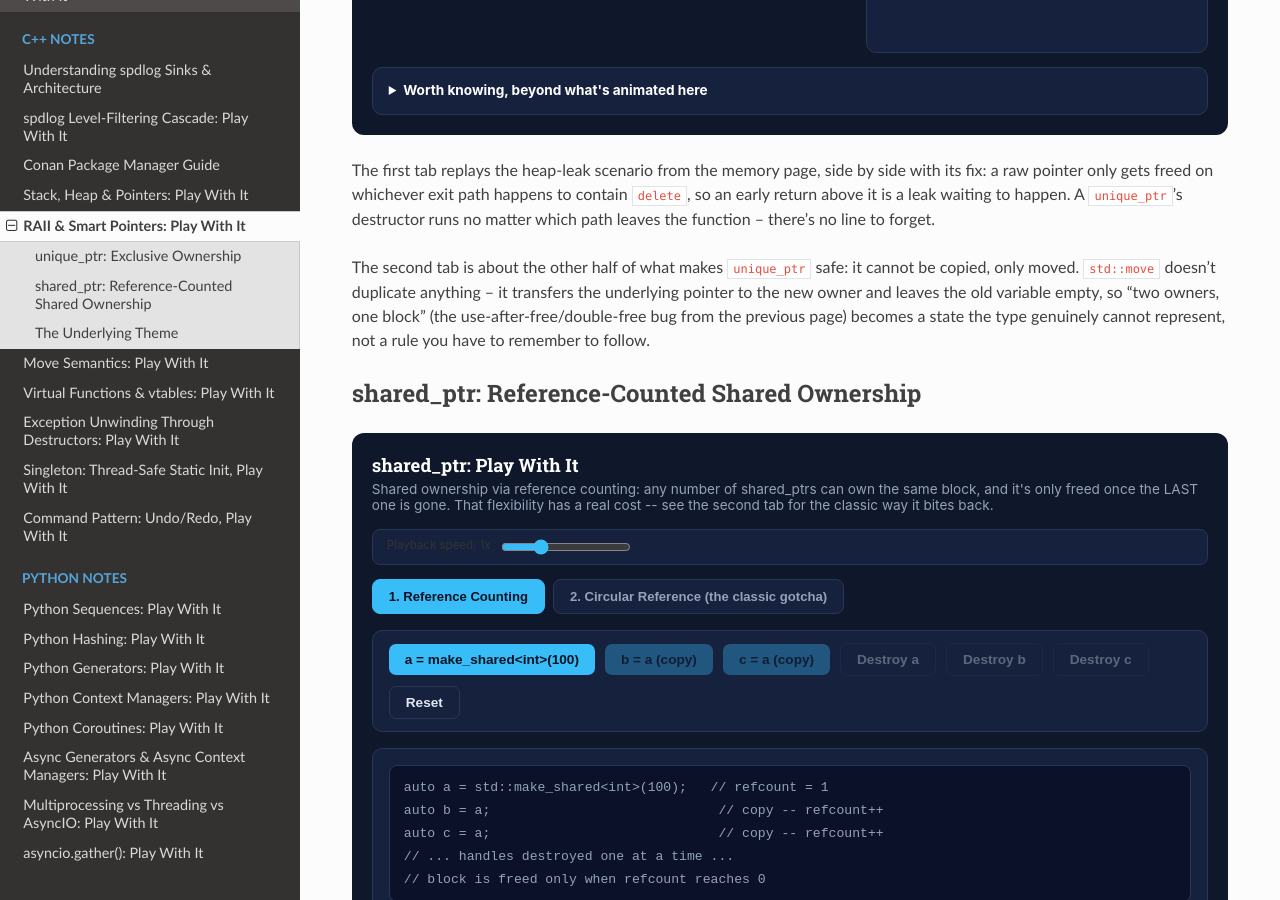
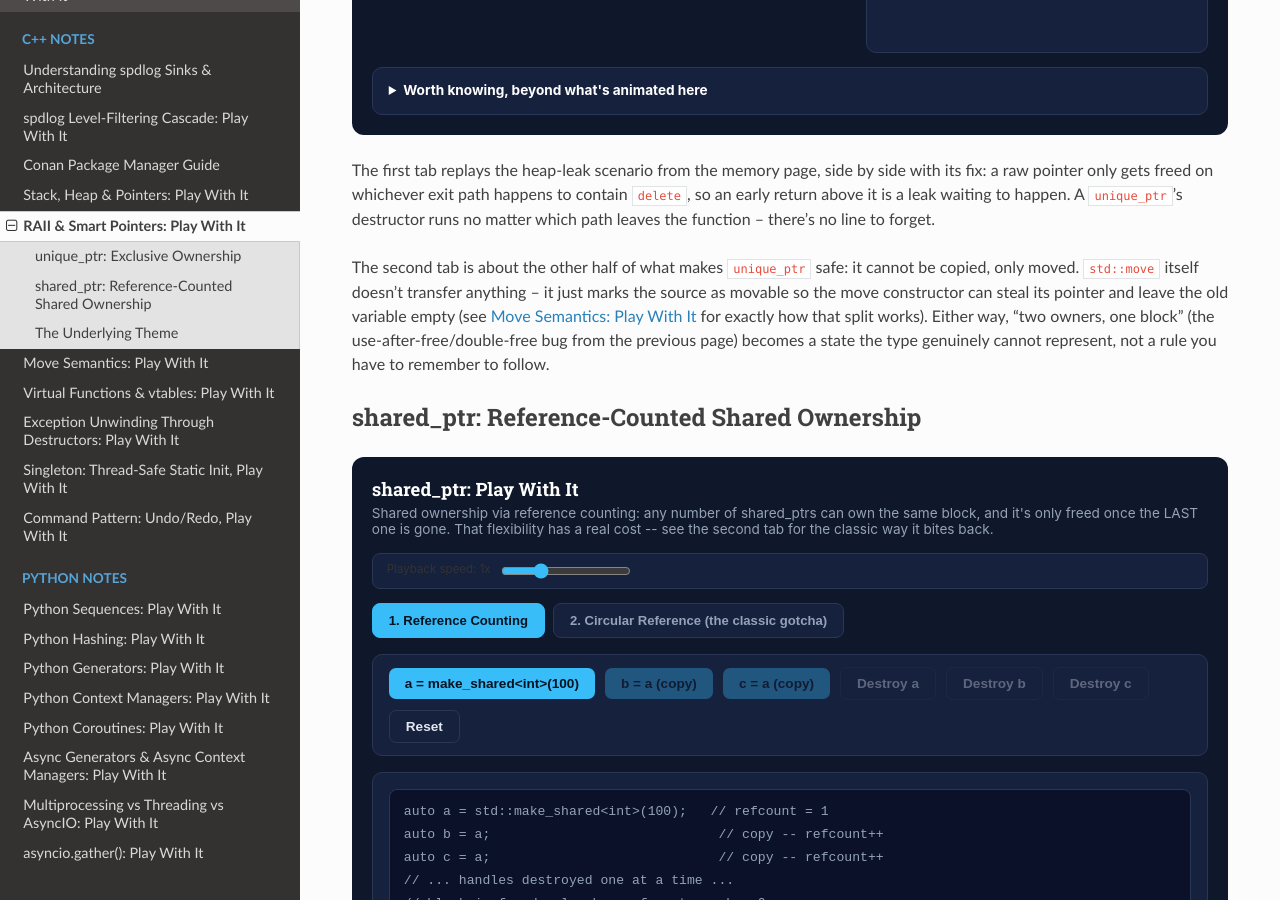
Before and after one commit to karthik-dev-82/system-notes, a Sphinx documentation site: the page built from docs/source/cpp_raii_smart_pointers_interactive.rst, in a window 1280 px wide and 900 px high, scrolled down 1142 px. Built offline with Sphinx 7.4.7 and the Read the Docs theme 3.1.0, drawn with Linux system fonts in a browser that asks for light colours.

Commit message:
Fix bugs found by a deep-verification audit of the C++ pages
A background-agent audit of all 7 C++ pages, grouped into three
topic clusters and independently re-verified against real g++
compiles/runs, found:

- cpp_singleton_widget.html: simulateSafe()'s post-loop-only guard
  finalization showed late-arriving threads obtaining the instance
  before their own arrival tick, visible on the widget's default
  page-load state. Fixed by transitioning the guard to COMPLETE
  inline once a thread's arrival tick reaches completionTick, and
  re-verified with the exact regression case plus a 5000-trial fuzz
  test of the exactly-once and no-obtain-before-arrival invariants.
- cpp_move_semantics_widget.html: a "Worth knowing" link pointed at
  a nonexistent cpp_unique_ptr_widget.html (404s); fixed to link to
  cpp_raii_smart_pointers_interactive.html.
- cpp_raii_smart_pointers_interactive.rst: stated std::move itself
  "transfers" the pointer, contradicting the exact misconception
  cpp_move_semantics_interactive.rst calls out by name; reworded to
  attribute the transfer to the move constructor.
- cpp_exception_unwind_interactive.rst + widget: stated that a
  noexcept violation terminates "before unwinding even begins" as a
  hard language guarantee; the standard actually leaves this
  implementation-defined (true for GCC/Clang, confirmed via g++),
  so reworded accordingly.

Everything else across the 7 pages (vtable dispatch, RAII/smart
pointer semantics, exception-unwind destructor ordering, Command
pattern undo/redo fuzzed to 10000+ ops) checked out clean.

Co-Authored-By: Claude Sonnet 5 <noreply@anthropic.com>

```diff
--- a/docs/source/_static/cpp_exception_unwind_widget.html
+++ b/docs/source/_static/cpp_exception_unwind_widget.html
@@ -192,7 +192,7 @@
     <ul>
       <li>Stack unwinding on an exception uses <i>exactly</i> the same machinery as a normal function return -- every local object's destructor runs, in reverse order of construction, as its frame is destroyed. This is the whole reason RAII works as a general-purpose cleanup strategy in C++ instead of just a convenience: there's no separate "cleanup path" to remember, because the normal-return path and the exception path both go through the same destructor calls.</li>
       <li>This is the third page in this series to show the identical bug shape: a cleanup step written as an ordinary statement, placed after the code that might not reach it. The heap-leak tab on <a href="cpp_memory_interactive.html">the memory page</a> skipped it via an early return; the non-virtual-destructor tab on <a href="cpp_vtable_interactive.html">the vtables page</a> skipped it via a missing keyword; this page skips it via a thrown exception. RAII is the one fix that closes all three at once, because it doesn't depend on which path control takes -- only on the object's scope ending.</li>
-      <li>The <code>noexcept</code> on the "safe" destructor in tab 2 isn't just documentation -- if a function marked <code>noexcept</code> does throw anyway, the runtime calls <code>std::terminate()</code> immediately, before unwinding even starts. Marking destructors <code>noexcept</code> (which they are *by default* since C++11, unless a base or member's destructor isn't) turns "please don't throw from here" from a convention into something the compiler can reason about.</li>
+      <li>The <code>noexcept</code> on the "safe" destructor in tab 2 isn't just documentation -- if a function marked <code>noexcept</code> does throw anyway, the runtime calls <code>std::terminate()</code>. Whether unwinding happens first is implementation-defined by the standard, but GCC and Clang both terminate immediately, before unwinding even starts. Marking destructors <code>noexcept</code> (which they are *by default* since C++11, unless a base or member's destructor isn't) turns "please don't throw from here" from a convention into something the compiler can reason about.</li>
       <li>The reasoning behind "never let a destructor throw" isn't specific to double-exceptions in the abstract -- it's that a destructor generally can't know whether it's being called during normal scope exit or while another exception is already unwinding through it. Since the consequence of throwing in the second case is <code>std::terminate()</code> (immediate program abort, no stack unwinding, no catch block, nothing), and a destructor has no way to check which situation it's in, the only safe rule is unconditional: don't throw from a destructor, ever.</li>
     </ul>
   </details>
--- a/docs/source/_static/cpp_move_semantics_widget.html
+++ b/docs/source/_static/cpp_move_semantics_widget.html
@@ -145,7 +145,7 @@
       <li><code>std::move</code> is not a verb -- it doesn't move anything by itself. It's exactly one thing: a cast (<code>static_cast&lt;Buffer&amp;&amp;&gt;(source)</code>) that tells the compiler "you're allowed to treat this as movable." Nothing happens to <code>source</code> at the moment you call it -- the actual theft of the pointer only happens when that cast result is bound to a move constructor's (or move assignment's) parameter, which is why this widget's log always shows the cast and the construction as two separate facts.</li>
       <li>The move constructor here is marked <code>noexcept</code> on purpose, and it's not just documentation -- standard containers like <code>std::vector</code> check for it. If a type's move constructor might throw, a growing <code>vector</code> will fall back to the (slower, but exception-safe) copy constructor when reallocating, specifically to avoid ending up with some elements moved and others not if an exception hits partway through. A non-throwing move constructor is what unlocks the fast path.</li>
       <li>"Moved-from" doesn't mean "destroyed" -- <code>source</code> is still a perfectly real, live object after being moved from; it's just been left holding nothing (<code>nullptr</code>, size 0, in this Buffer's case). The C++ standard's actual guarantee for standard-library types is only "valid but unspecified state" -- safe to destroy or reassign, but its contents shouldn't be assumed. A well-written custom type, like this one, can promise something more specific (here: empty).</li>
-      <li>This is the same underlying mechanism as <a href="cpp_unique_ptr_widget.html">unique_ptr's move</a> -- <code>unique_ptr</code> is really just a Buffer that owns exactly one object instead of an array, with the same "steal the pointer, null the source" move constructor. Move semantics generalize past smart pointers to any type that owns a resource -- file handles, sockets, and any RAII wrapper follow the identical pattern.</li>
+      <li>This is the same underlying mechanism as <a href="cpp_raii_smart_pointers_interactive.html">unique_ptr's move</a> -- <code>unique_ptr</code> is really just a Buffer that owns exactly one object instead of an array, with the same "steal the pointer, null the source" move constructor. Move semantics generalize past smart pointers to any type that owns a resource -- file handles, sockets, and any RAII wrapper follow the identical pattern.</li>
     </ul>
   </details>
 
--- a/docs/source/cpp_exception_unwind_interactive.rst
+++ b/docs/source/cpp_exception_unwind_interactive.rst
@@ -70,7 +70,9 @@ destructor, ever." Since C++11, destructors are implicitly
 ``noexcept`` by default anyway (unless a base class or member's
 destructor explicitly isn't), which turns that rule from a convention
 programmers have to remember into something the compiler enforces --
-throwing from a ``noexcept`` function calls ``std::terminate()``
+throwing from a ``noexcept`` function calls ``std::terminate()``.
+Whether the stack is unwound first is left implementation-defined by
+the standard, but in practice GCC and Clang both terminate
 immediately, before unwinding even begins.
 
 The Theme, One Last Time
--- a/docs/source/cpp_raii_smart_pointers_interactive.rst
+++ b/docs/source/cpp_raii_smart_pointers_interactive.rst
@@ -32,9 +32,11 @@ is a leak waiting to happen. A ``unique_ptr``'s destructor runs no
 matter which path leaves the function -- there's no line to forget.
 
 The second tab is about the other half of what makes ``unique_ptr``
-safe: it cannot be copied, only moved. ``std::move`` doesn't duplicate
-anything -- it transfers the underlying pointer to the new owner and
-leaves the old variable empty, so "two owners, one block" (the
+safe: it cannot be copied, only moved. ``std::move`` itself doesn't
+transfer anything -- it just marks the source as movable so the move
+constructor can steal its pointer and leave the old variable empty
+(see :doc:`cpp_move_semantics_interactive` for exactly how that
+split works). Either way, "two owners, one block" (the
 use-after-free/double-free bug from the previous page) becomes a
 state the type genuinely cannot represent, not a rule you have to
 remember to follow.
```
Also changed, not shown: docs/source/_static/cpp_singleton_widget.html (+5 -2 lines).
